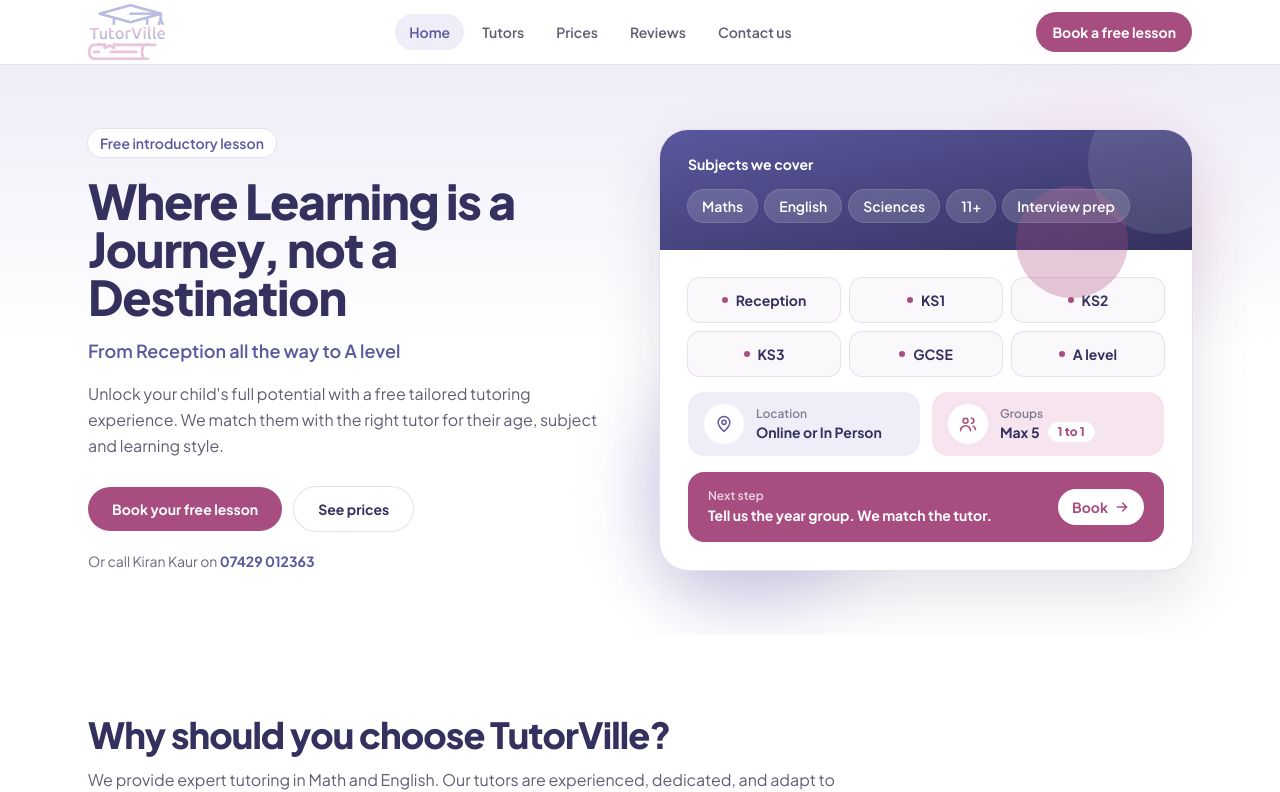
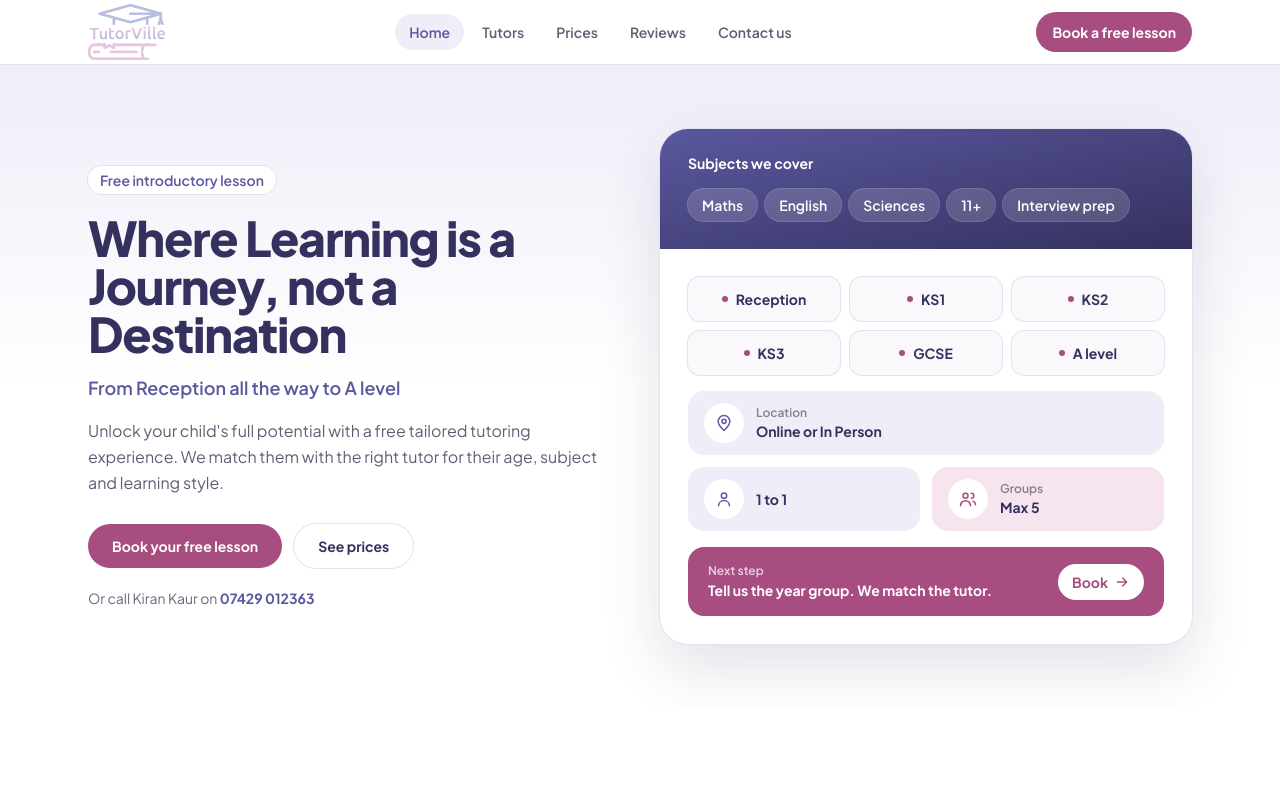
Before and after one commit to arslan020/tutorville, a Next.js app: page / in a window 1280 px wide. Shown: the top 792 px of the page. Built offline with nearby package versions, Linux system fonts and the light colour scheme.

Commit message:
Split hero tiles into 1 to 1 and Groups, remove decorative circles
Co-authored-by: Cursor <cursoragent@cursor.com>

```diff
--- a/app/(site)/page.tsx
+++ b/app/(site)/page.tsx
@@ -47,13 +47,8 @@ export default function HomePage() {
 
           <Reveal delayMs={80}>
             <div className="relative mx-auto w-full max-w-md lg:max-w-none">
-              <div aria-hidden="true" className="absolute -right-4 -top-6 h-40 w-40 rounded-full bg-accent-soft blur-2xl sm:h-56 sm:w-56" />
-              <div aria-hidden="true" className="absolute -bottom-8 -left-4 h-40 w-40 rounded-full bg-[#DAD7F2] blur-2xl sm:h-56 sm:w-56" />
-
               <div className="relative overflow-hidden rounded-[28px] bg-white shadow-[0_24px_60px_rgba(52,49,95,0.14)] ring-1 ring-line">
                 <div className="relative bg-gradient-to-br from-navy to-deep-navy px-5 pb-6 pt-5 text-white sm:px-7 sm:pb-7 sm:pt-6">
-                  <div aria-hidden="true" className="absolute -right-10 -top-10 h-36 w-36 rounded-full bg-white/10" />
-                  <div aria-hidden="true" className="absolute -bottom-12 right-16 h-28 w-28 rounded-full bg-accent/30" />
                   <div className="relative flex items-center justify-between gap-3">
                     <p className="text-sm font-bold">Subjects we cover</p>
                   </div>
@@ -82,8 +77,8 @@ export default function HomePage() {
                     ))}
                   </div>
 
-                  <div className="mt-4 grid gap-3 min-[420px]:grid-cols-2">
-                    <div className="flex items-center gap-3 rounded-2xl bg-sky px-4 py-3">
+                  <div className="mt-4 grid grid-cols-2 gap-3">
+                    <div className="col-span-2 flex items-center gap-3 rounded-2xl bg-sky px-4 py-3">
                       <span className="flex h-10 w-10 flex-shrink-0 items-center justify-center rounded-full bg-white text-navy">
                         <svg viewBox="0 0 24 24" className="h-5 w-5" fill="none" stroke="currentColor" strokeWidth={1.8} strokeLinecap="round" strokeLinejoin="round">
                           <path d="M12 21s7-6.2 7-11a7 7 0 10-14 0c0 4.8 7 11 7 11z" />
@@ -95,6 +90,15 @@ export default function HomePage() {
                         <span className="block text-sm font-bold text-deep-navy">Online or In Person</span>
                       </span>
                     </div>
+                    <div className="flex items-center gap-3 rounded-2xl bg-sky px-4 py-3">
+                      <span className="flex h-10 w-10 flex-shrink-0 items-center justify-center rounded-full bg-white text-navy">
+                        <svg viewBox="0 0 24 24" className="h-5 w-5" fill="none" stroke="currentColor" strokeWidth={1.8} strokeLinecap="round" strokeLinejoin="round">
+                          <circle cx="12" cy="8" r="3.2" />
+                          <path d="M5.5 20c0-3.6 2.9-6.2 6.5-6.2s6.5 2.6 6.5 6.2" />
+                        </svg>
+                      </span>
+                      <span className="text-sm font-bold text-deep-navy">1 to 1</span>
+                    </div>
                     <div className="flex items-center gap-3 rounded-2xl bg-accent-soft px-4 py-3">
                       <span className="flex h-10 w-10 flex-shrink-0 items-center justify-center rounded-full bg-white text-accent">
                         <svg viewBox="0 0 24 24" className="h-5 w-5" fill="none" stroke="currentColor" strokeWidth={1.8} strokeLinecap="round" strokeLinejoin="round">
@@ -105,10 +109,7 @@ export default function HomePage() {
                       </span>
                       <span>
                         <span className="block text-xs font-semibold text-ink/55">Groups</span>
-                        <span className="flex items-center gap-2 text-sm font-bold text-deep-navy">
-                          Max 5
-                          <span className="rounded-full bg-white px-2.5 py-0.5 text-xs font-extrabold text-accent">1 to 1</span>
-                        </span>
+                        <span className="block text-sm font-bold text-deep-navy">Max 5</span>
                       </span>
                     </div>
                   </div>
```
